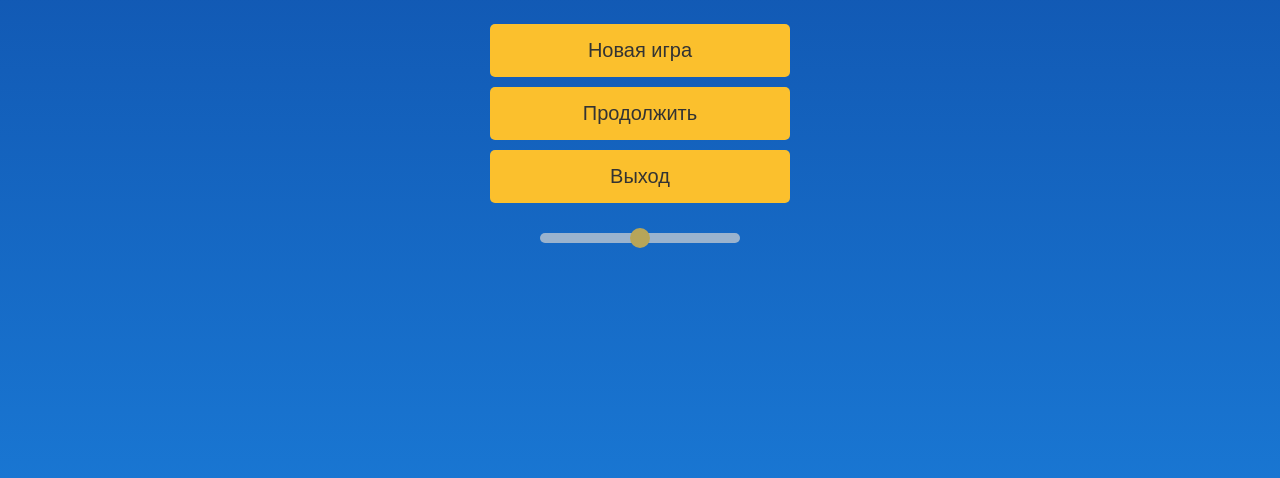
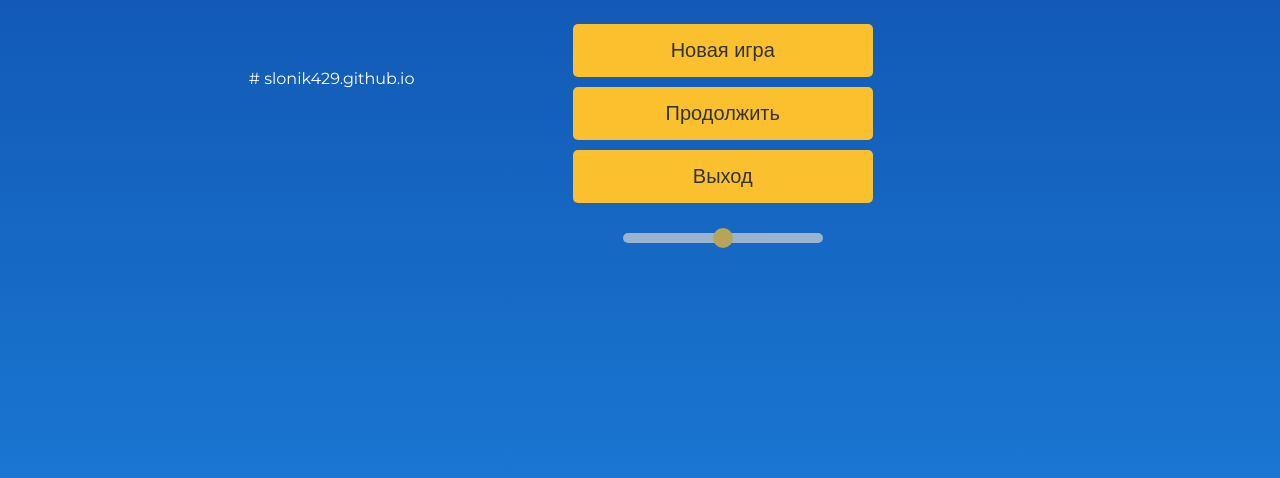
Before and after one commit to slonik429/slonik429.github.io, a plain HTML site: page index.html in a window 1280 px wide. Shown: the part 322-800 px from the top of the page. Drawn offline with Linux system fonts and the light colour scheme.

Commit message:
Update index.html

```diff
--- a/index.html
+++ b/index.html
@@ -1,5 +1,6 @@
 <!DOCTYPE html>
 <html lang="ru">
+ # slonik429.github.io
 <head>
     <meta charset="UTF-8">
     <meta name="viewport" content="width=device-width, initial-scale=1.0">
```
